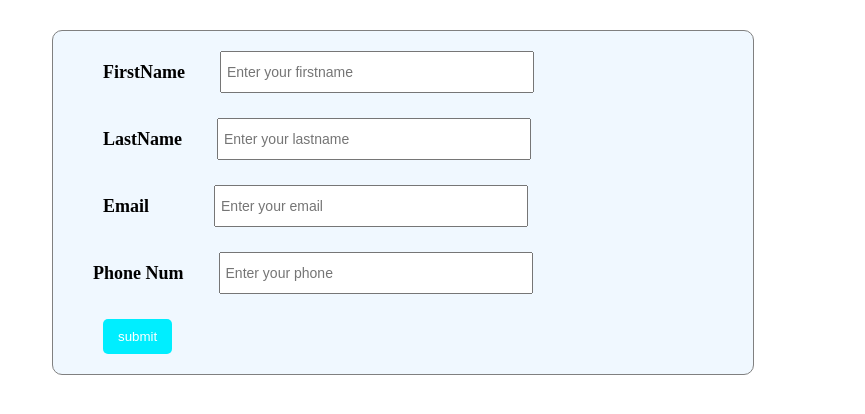
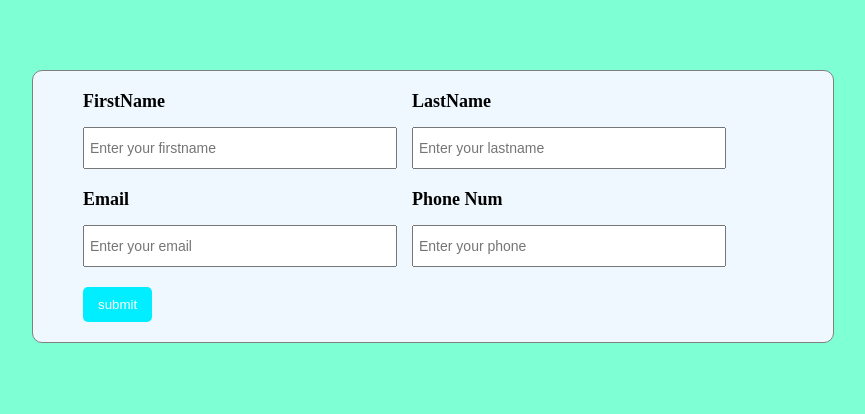
Before and after one commit to sammykirigha/html_forms, a plain HTML site: page index.html in a window 1280 px wide. Shown: the whole page, without its empty margins (6-871 px from the left). Drawn offline with Linux system fonts and the light colour scheme.

Commit message:
added a css file and modified the html file

```diff
--- /dev/null
+++ b/index.css
@@ -0,0 +1,59 @@
+body{
+    background-color: aquamarine;
+}
+
+.form {
+    display: flex;
+    flex-direction: column;
+    margin-top: 70px;
+    margin-left: 30px;
+    background-color: aliceblue;
+    border: 1px solid gray;
+    padding: 20px 50px;
+    width: 700px;
+    border-radius: 10px;
+  }
+
+  .form_container{
+    display: flex;
+    flex-direction: column;
+    gap: 20px;
+  }
+
+  .form_container_one,
+  .form_container_two{
+    display: flex;
+    flex-direction: row;
+    gap: 15px;
+  }
+
+  .section_one {
+    display: flex;
+    flex-direction: column;
+    gap: 15px;
+    align-items: start;
+    justify-content: start;
+  }
+
+  .label {
+    font-size: 18px;
+    font-weight: 600;
+  }
+
+  .input {
+    width: 300px;
+    height: 30px;
+    padding: 4px 5px;
+    font-size: 14px;
+  }
+
+
+  .button {
+    background-color: rgb(0, 238, 255);
+    color: white;
+    width: fit-content;
+    padding: 10px 15px;
+    border: 0px;
+    border-radius: 5px;
+    cursor: pointer;
+  }
--- a/index.html
+++ b/index.html
@@ -4,58 +4,15 @@
     <meta charset="UTF-8" />
     <meta http-equiv="X-UA-Compatible" content="IE=edge" />
     <meta name="viewport" content="width=device-width, initial-scale=1.0" />
+    <link rel="stylesheet" href="./index.css" />
     <title>Document</title>
   </head>
-  <style>
-    .form {
-      display: flex;
-      flex-direction: column;
-      margin: 30px 50px;
-      gap: 25px;
-      background-color: aliceblue;
-      border: 1px solid gray;
-      padding: 20px 50px;
-      width: 600px;
-      border-radius: 10px;
-    }
 
-    .section_one {
-      display: flex;
-      flex-direction: row;
-      align-items: center;
-      justify-content: start;
-      gap: 35px;
-    }
-
-    .label {
-      font-size: 18px;
-      font-weight: 600;
-    }
-
-    .input {
-      width: 300px;
-      height: 30px;
-      padding: 4px 5px;
-      font-size: 14px;
-    }
-
-    .email {
-      margin-left: 10px !important;
-    }
-
-    .button {
-      background-color: rgb(0, 238, 255);
-      color: white;
-      width: fit-content;
-      padding: 10px 15px;
-      border: 0px;
-      border-radius: 5px;
-      cursor: pointer;
-    }
-  </style>
   <body>
-    <div>
     <form id="" class="form" onsubmit="" action="">
+      <div class="form_container">
+        <!-- firstname and lastname -->
+        <div class="form_container_one">
           <div class="section_one">
             <div>
               <label class="label">FirstName</label>
@@ -81,12 +38,15 @@
               />
             </div>
           </div>
+        </div>
 
+        <!-- email and phonenumber -->
+        <div class="form_container_two">
           <div class="section_one">
             <div>
               <label class="label">Email</label>
             </div>
-          <div style="margin-left: 20px">
+            <div>
               <input
                 type="text"
                 class="input email"
@@ -97,15 +57,16 @@
 
           <div class="section_one">
             <div>
-            <label class="label" style="margin-left: -10px">Phone Num</label>
+              <label class="label">Phone Num</label>
             </div>
             <div>
               <input type="text" class="input" placeholder="Enter your phone" />
             </div>
           </div>
+        </div>
 
         <button type="submit" class="button">submit</button>
+      </div>
     </form>
-    </div>
   </body>
 </html>
```
Lines whose indentation alone changed are shown as unchanged.
